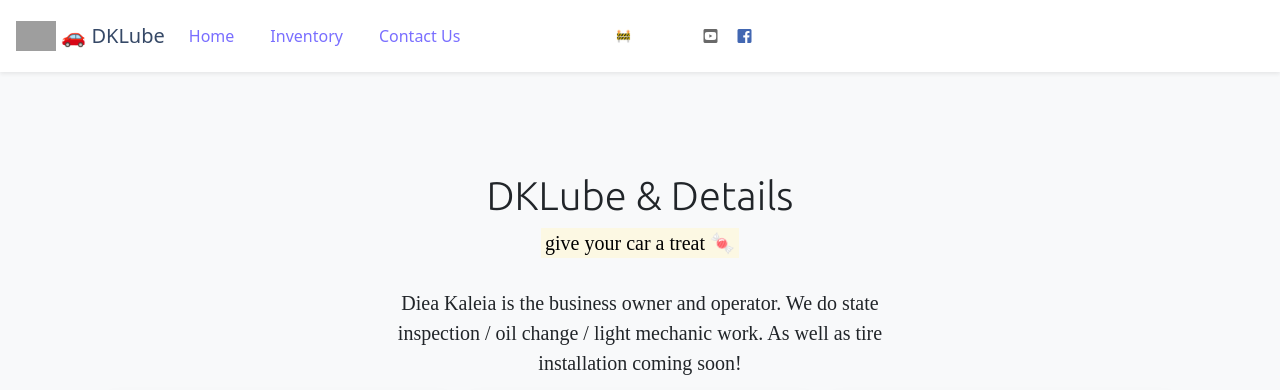
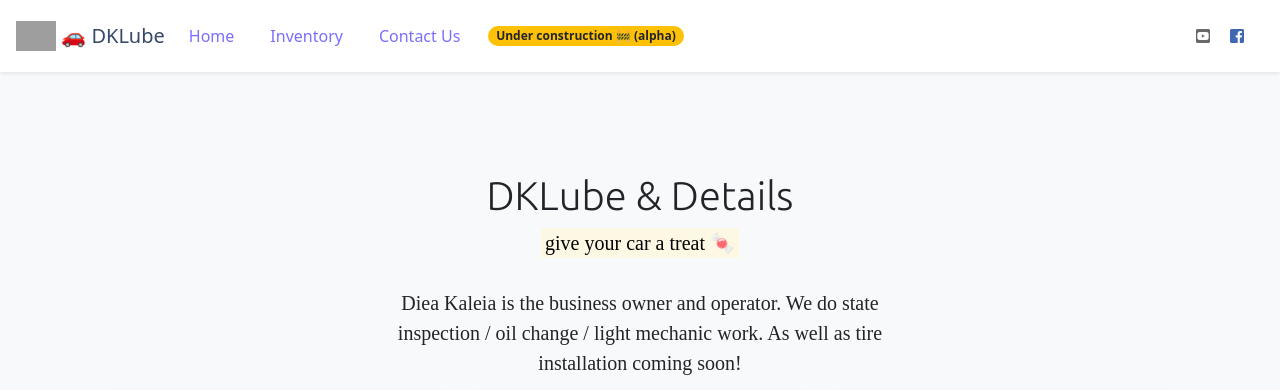
Before and after one commit to mohanadkaleia/gears, a Flask app: page / in a window 1280 px wide. Shown: the top 390 px of the page. Run offline with Flask 2, Linux system fonts and the light colour scheme; data that the repository does not hold is empty; some libraries are stand-ins or nearby versions; some web fonts are replaced; grey boxes are pictures that could not be loaded.

Commit message:
fix social media icons in the nav bar

```diff
--- a/app/templates/base.html
+++ b/app/templates/base.html
@@ -45,9 +45,9 @@
           </li>
         </ul>
 
-        <span class="badge badge-pill badge-warning" style="margin-right: 20px;">Under construction 🚧 (alpha)</span>
+        <span class="badge rounded-pill bg-warning text-dark navbar-nav mr-auto" style="margin-right: 20px;">Under construction 🚧 (alpha)</span>
 
-        <div class="nav navbar-nav navbar-right nav-social">
+        <div class="nav navbar-nav ms-auto nav-social">
             <a title="YouTube" target="_blank" href="https://www.youtube.com/channel/UCY2sLvb5H8sSG-16qUfeu1g"><i style="color:dimgray" class="fab fa-youtube-square"></i></a>
             <a title="Facebook" target="_blank" href="https://www.facebook.com/diea.kaleia"><i style="color:#4267B2" class="fab fa-facebook-square"></i></a>
         </div>
--- a/app/templates/index.html
+++ b/app/templates/index.html
@@ -4,9 +4,9 @@
 {% block pre_content %}
 {% for promo in content['promos'] %}
 <div class="alert alert-success d-flex align-items-center alert-dismissible fade show promo" role="alert">
-  <i class="fas fa-heart"></i>
   <div style="margin-left: 10px">
-    {{promo.code}} | {{promo.description}}
+    <i class="fas fa-heart"></i>
+    {{promo.code}} <br/> {{promo.description}}
   </div>
   <button type="button" class="btn-close" data-bs-dismiss="alert" aria-label="Close"></button>
 </div>
```
